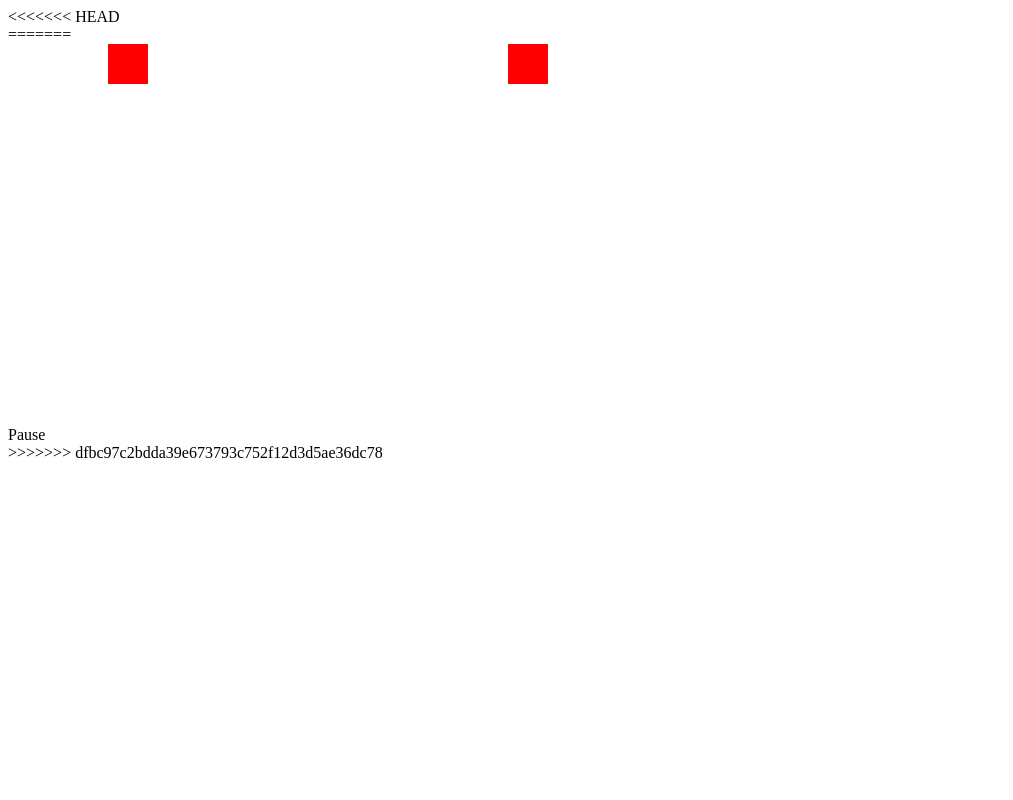
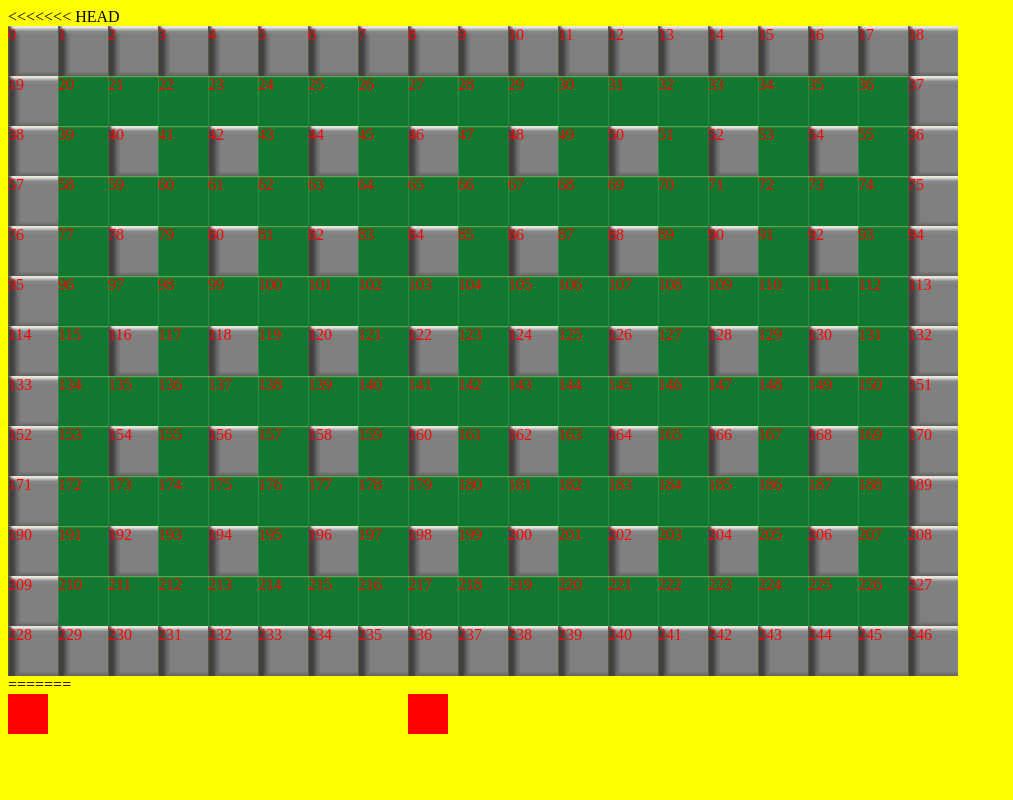
Before and after one commit to Access-Code-School-Nevers/jl-jerem-eddy, a plain HTML site: page index.html in a window 1280 px wide. Shown: the top 800 px of the page, without its empty margins (0-1013 px from the left). Drawn offline with Linux system fonts and the light colour scheme.

Commit message:
add bloc class indestructible

```diff
--- a/index.html
+++ b/index.html
@@ -12,7 +12,6 @@
 <div id="gridContainer">
 
 </div>
-<script type="text/javascript" src="test.js"></script>
 =======
   <div style="position:relative;width:500px;height:400px;">
     <div id="monster" style="width:40px;height:40px;background-color:red;position:absolute;"></div>
--- a/script.js
+++ b/script.js
@@ -1,75 +1,11 @@
 // User 1
-// var hero = document.getElementById('hero');
-// var moveSize = 50;
-// var parentRect = document.getElementById('board').getBoundingClientRect();
-// var childRect;
-//
-// // Handle arrows to move the token
-//
-// <style>
-// #hero {
-//   position: absolute;
-//   left:
-// }
-//
-// </style>
-//
-// // position aleatoire du hero
-// <script type="text/javascript">
-// function RandomPlace(){
-// var mintop=10
-// var maxtop=450
-// var minleft=100
-// var maxleft=700
-// tabdiv=document.getElementsByTagName('div')
-// var i=0;
-// //while (tabdiv[i++]){
-// 	tabdiv.style.top=mintop+Math.floor(Math.random()*(maxtop-mintop))+'px';
-// 	//tabdiv[i-1].style.left=minleft+Math.floor(Math.random()*(maxleft-minleft))+'px';
-// 	//tabdiv[i-1].style.zIndex=i//
-// 	}
-// }
-// </script>
-// <style type="text/css">
-// html, body {height:100%; width:100%;}
-// body{margin:0;
-// padding:0;}
-// div {position:absolute;
-//       width:20px;
-//       height:20px;
-//       }
-// #one {background-color:red;}
-//
-// </style>
-//
-//
-// document.addEventListener('keydown', function(event) {
-//   childRect = document.getElementById('hero').getBoundingClientRect();
-//
-//   if (event.code == 'ArrowUp') {
-//     if(childRect.top > parentRect.top)
-//       hero.style.top = (hero.offsetTop - moveSize)+"px";
-//   }
-//   else if (event.code == 'ArrowRight') {
-//     if(childRect.right < parentRect.right)
-//       hero.style.left = (hero.offsetLeft + moveSize)+"px";
-//   }
-//   else if (event.code == 'ArrowDown') {
-//     if(childRect.bottom < parentRect.bottom)
-//       hero.style.top = (hero.offsetTop + moveSize)+"px";
-//   }
-//   else if (event.code == 'ArrowLeft') {
-//     if(childRect.left > parentRect.left)
-//       hero.style.left = (hero.offsetLeft - moveSize)+"px";
-//   }
-// });
 
 // User 2
 
 // -------- Initiate table of cases ------ //
-var maxX = 18;
-var maxY = 13;
-var caseSize = 50;
+var maxX = 19;
+var maxY = 11;
+var caseSize = 40;
 var nbMonsters = 2;
 var bombs = new Array();
 var cases = new Array(maxX+1);
@@ -77,89 +13,163 @@ var cases = new Array(maxX+1);
 for (var i = 0; i <= maxX; i++) {
     cases[i] = new Array(maxY);
 }
-for(var posX=1 ; posX<=maxX ; posX++){
-  for(var posY=1 ; posY<=maxY ; posY++){
-    cases[posX][posY] = 0;
+// console.table(cases);
+// for(var posX=1 ; posX<=maxX ; posX++){
+//   for(var posY=1 ; posY<=maxY ; posY++){
+//     cases[posX][posY] = 0;
+//   }
+// }
+//
+// // Monster
+// var monsters = new Array(nbMonsters);
+// monsters[0] = new Monster(1,1,document.getElementById('monster'),0);
+// monsters[1] = new Monster(10,1,document.getElementById('monster2'),0);
+//
+// // Actions every second
+// var myVar = setInterval(actions, 1000);
+//
+// function pauseGame(){
+//   clearInterval(myVar);
+// }
+//
+// // Handle automatics actions
+// function actions(){
+//   // bombs timers
+//   handleBombs();
+//
+//   // monster actions
+//   monsters.forEach(function(monster, index, object) {
+//     monster.selectDirection();
+//   });
+// }
+//
+//
+// // Animate movement of a character
+// function animateMovement(character, type, pos){
+//   if(type == 1){
+//     var basePos = character.getOffsetLeft();
+//     var typeMovement = ((basePos < pos)?+2:-2);
+//     var tmpInterval = setInterval(frameX, 10);
+//   }
+//   else {
+//     var basePos = character.getOffsetTop();
+//     var typeMovement = ((basePos < pos)?+2:-2);
+//     var tmpInterval = setInterval(frameY, 10);
+//   }
+//
+//   function frameX() {
+//     if (basePos == pos) {
+//       clearInterval(tmpInterval);
+//     } else {
+//       basePos += typeMovement;
+//       character.setLeft(basePos);
+//     }
+//   }
+//   function frameY() {
+//     if (basePos == pos) {
+//       clearInterval(tmpInterval);
+//     } else {
+//       basePos += typeMovement;
+//       character.setTop(basePos);
+//     }
+//   }
+// }
+//
+//
+// // Drop a bomb on the floor
+// // function dropBomb(posX, posY, character){
+// //   if(cases[posX][posY].getType() == 0){
+// //     bombs.push({time:3, x:posX, y:posY});
+// //     boms.push(new Bomb())
+// //     character.setTimeBomb();
+// //     cases[posX][posY].setType(2);
+// //   }
+// // }
+//
+// // Handle bombs timers and explosions
+// function handleBombs(){
+//   bombs.forEach(function(bomb, index, object) {
+//     bomb.time--;
+//
+//     // Explose
+//     if(bomb.time == 0){
+//       bombs.splice(index,1);
+//     }
+//   });
+// }
+
+// ========================= Script terrain =====================
+function carte (parentElementId, childElement, column, row)
+{
+
+  this.parentElementId = parentElementId;
+  this.childElement = childElement;
+  this.column = column;
+  this.row = row;
+
+  let nColumn = this.column + 1;
+  let nTuile = this.column * this.row;
+  let parentElement = document.getElementById(this.parentElementId);
+  let posx = '';
+  let posy = '';
+  let test = '';
+  let divGridItem = '';
+
+  parentElement.className='grid-container';
+  // parentElement.setAttribute("style", "display: grid;");
+  // parentElement.style.gridTemplateColumns = "repeat(19, 50px);";
+
+  let count = 1;
+  let count2 = 1;
+  for(let i = 0;i<nTuile;i++)
+  {
+
+    if (count == nColumn)
+    {
+      count=1;
+      count2++;
+    }
+
+    let childElement = document.createElement(this.childElement);
+    childElement.className='grid-item';
+    childElement.setAttribute("style", "color: red;");
+    childElement.style.width = "50px;";
+    childElement.style.height = "50px;";
+    childElement.style.background = "url('img/herbe.png');";
+    childElement.setAttribute("id", count2+'y'+count);
+    var appendChildElement = parentElement.appendChild(childElement);
+    appendChildElement.innerHTML = i;
+    count++
   }
-}
+  let allDiv = document.getElementsByClassName('grid-item');
+
+  for (var i = 0; i < allDiv.length; i++) {
+    test = allDiv[i].id.split('y');
+    posx = test[0];
+    posy = test[1];
+    if (test[0] == 1 || test[0] == this.row || test[1] == 1 || test[1] == this.column) {
+
+      cases[posx][posy] = 1;
+      divGridItem = document.getElementById(posx+'y'+posy);
+      divGridItem.classList.add('tuileIndestructible');
+    }
+    else if (posx%2 == 1 && posy%2 == 1)
+    {
+      cases[posx][posy] = 1;
+      divGridItem = document.getElementById(posx+'y'+posy);
+      divGridItem.classList.add('tuileIndestructible');
+    }
+    else
+    {
+      cases[posx][posy] = 0;
+    }
+
+  }
+
+console.log(4%2);
+
+  }
 
 
-
-// Monster
-var monsters = new Array(nbMonsters);
-monsters[0] = new Monster(1,1,document.getElementById('monster'),0);
-monsters[1] = new Monster(10,1,document.getElementById('monster2'),0);
-
-// Actions every second
-var myVar = setInterval(actions, 1000);
-
-function pauseGame(){
-  clearInterval(myVar);
-}
-
-// Handle automatics actions
-function actions(){
-  // bombs timers
-  handleBombs();
-
-  // monster actions
-  monsters.forEach(function(monster, index, object) {
-    monster.selectDirection();
-  });
-}
-
-
-// Animate movement of a character
-function animateMovement(character, type, pos){
-  if(type == 1){
-    var basePos = character.getOffsetLeft();
-    var typeMovement = ((basePos < pos)?+2:-2);
-    var tmpInterval = setInterval(frameX, 10);
-  }
-  else {
-    var basePos = character.getOffsetTop();
-    var typeMovement = ((basePos < pos)?+2:-2);
-    var tmpInterval = setInterval(frameY, 10);
-  }
-
-  function frameX() {
-    if (basePos == pos) {
-      clearInterval(tmpInterval);
-    } else {
-      basePos += typeMovement;
-      character.setLeft(basePos);
-    }
-  }
-  function frameY() {
-    if (basePos == pos) {
-      clearInterval(tmpInterval);
-    } else {
-      basePos += typeMovement;
-      character.setTop(basePos);
-    }
-  }
-}
-
-
-// Drop a bomb on the floor
-function dropBomb(posX, posY, character){
-  if(cases[posX][posY] == 0){
-    bombs.push(new Bomb(posX,posY,3));
-    character.setTimeBomb();
-    cases[posX][posY] = 2;
-  }
-}
-
-// Handle bombs timers and explosions
-function handleBombs(){
-  bombs.forEach(function(bomb, index, object) {
-    bomb.time--;
-
-    // Explose
-    if(bomb.time == 0){
-      bombs.splice(index,1);
-    }
-  });
-}
-
-// ========================= Script terrain =====================
+console.table(cases);
+carte('gridContainer','div',19,13);
--- a/style.css
+++ b/style.css
@@ -1,4 +1,4 @@
-<<<<<<< HEAD
+/* <<<<<<< HEAD */
 .grid-container {
   display: grid;
   grid-template-columns: repeat(19, 50px);
@@ -18,14 +18,14 @@
   background: url('img/bloc_indestructible.png');
 }
 
-.brique {
+/* .brique {
 
-=======
+======= */
 #hero{
   background-image: url("/images/back.svg");
  }
 
 body {
   background:yellow;
->>>>>>> dfbc97c2bdda39e673793c752f12d3d5ae36dc78
+/* >>>>>>> dfbc97c2bdda39e673793c752f12d3d5ae36dc78 */
 }
```
